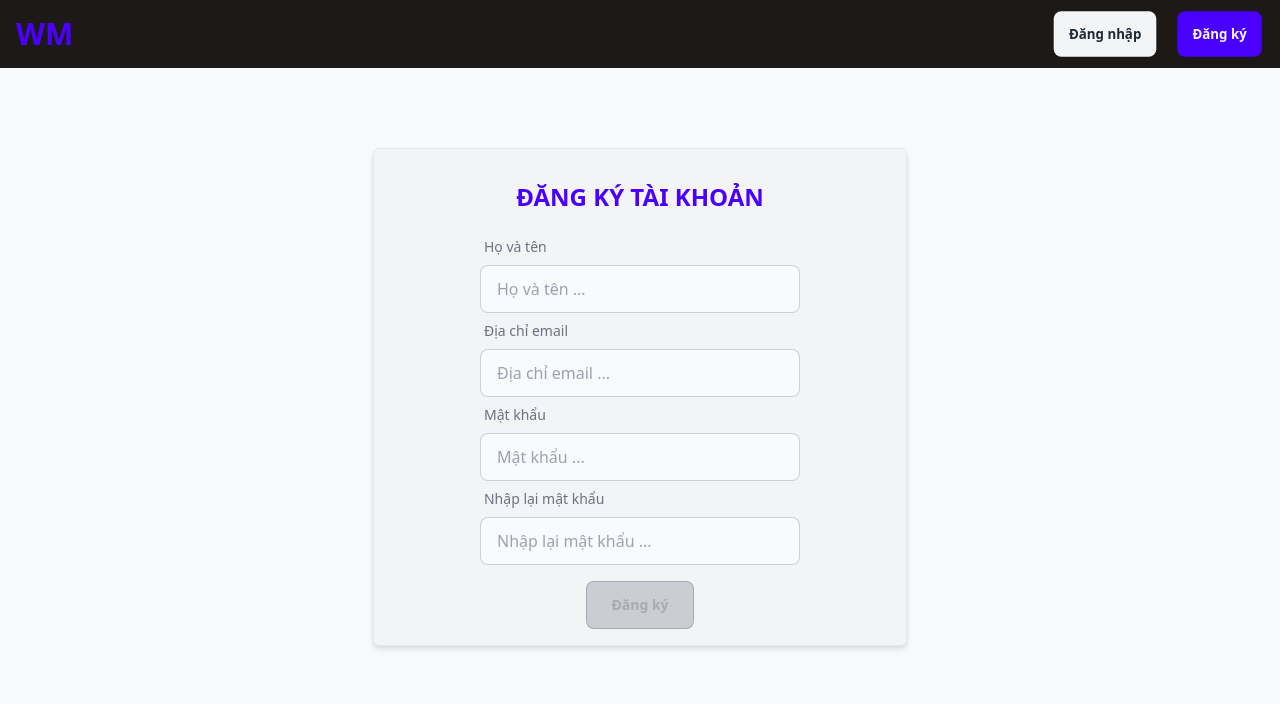
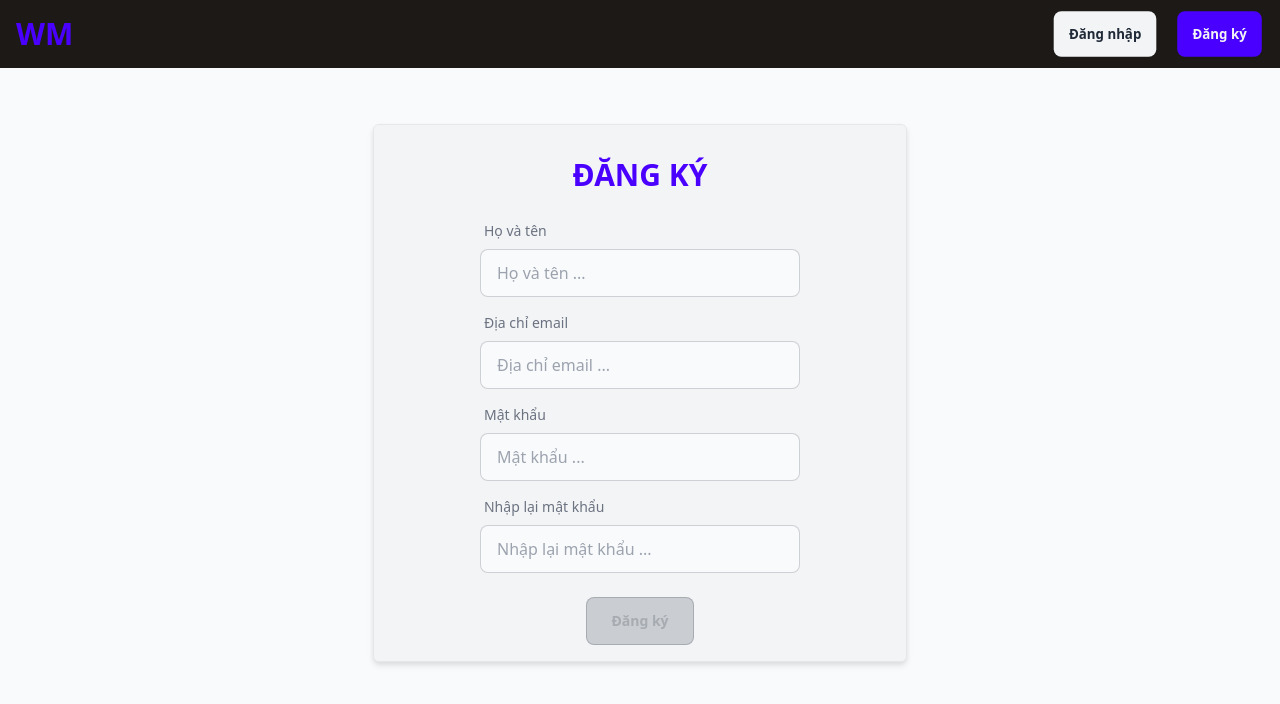
Before and after one commit to Lyridsss/WorkManagementWeb, a React (Vite) app: page /register in a window 1280 px wide. Shown: the top 704 px of the page. Built offline with nearby package versions, Linux system fonts and the light colour scheme.

Commit message:
Thêm trang cập nhật email

```diff
--- a/src/components/Input.jsx
+++ b/src/components/Input.jsx
@@ -4,7 +4,7 @@ export default function Input({ value, setValue, label, placeholder, style, type
     const [isChange, setIsChange] = useState(false)
 
     return (
-        <label className="form-control w-full max-w-xs">
+        <label className="form-control w-full max-w-xs my-1">
             <div className="label">
                 <span className="label-text text-gray-500">{label}</span>
             </div>
--- /dev/null
+++ b/src/layouts/EmailForm.jsx
@@ -0,0 +1,114 @@
+import Input from "../components/Input.jsx";
+import {useEffect, useState} from "react";
+import {axiosRequest} from "../utils/axiosRequest.js";
+import {useAuthAxiosRequest} from "../hooks/Request.jsx";
+import {useNavigate, useOutletContext} from "react-router-dom";
+
+export default function EmailForm(){
+    const [email, setEmail] = useState("")
+    const [confirm, setConfirm] = useState("")
+    const authAxiosRequest = useAuthAxiosRequest()
+    const navigate = useNavigate()
+    const [account, setAccount, setLoading] = useOutletContext()
+    const [validEmail, setValidEmail] = useState({
+        isValid: true,
+        message: ""
+    })
+
+    useEffect(() => {
+        const emailRegEx = new RegExp("^[\\w-.]+@([\\w-]+\\.)+[\\w-]{2,4}$")
+        if (emailRegEx.test(email)){
+            axiosRequest.get(`/auth/exist-email?value=${email}`)
+                .then(res => {
+                    setValidEmail({
+                        isValid: true,
+                        message: res.data.email
+                    })
+                })
+                .catch(error => {
+                    setValidEmail({
+                        isValid: false,
+                        message: error.response?.data.email
+                    })
+                })
+        } else {
+            setValidEmail({
+                isValid: false,
+                message: "Email không hợp lệ"
+            })
+        }
+    }, [email]);
+
+    const isErrorEmail = () => {
+        if (validEmail.isValid) {
+            return null
+        }
+        return validEmail.message
+    }
+
+    const isErrorConfirm = () => {
+        if (email === confirm){
+            return null
+        }
+        return "Địa chỉ email không khớp"
+    }
+
+    const isEnable = () => {
+        return isErrorEmail() == null && isErrorConfirm() == null
+    }
+
+    const updateEmail = () => {
+        const data = {
+            email
+        }
+        authAxiosRequest
+            .patch("/account/email", data)
+            .then(res => {
+                setAccount(res.data)
+                navigate("/account")
+            })
+            .catch(error => {
+                setValidEmail({
+                    isValid: false,
+                    message: error.response?.data.message
+                })
+            })
+    }
+
+    return (
+        <div className="w-full flex flex-col justify-center items-center">
+            <div className="w-full sm:w-10/12 md:w-8/12 lg:w-6/12 mt-14 mb-2 font-bold">
+                <h1>
+                    Cập nhật email
+                </h1>
+            </div>
+            <div
+                className="w-full sm:w-10/12 md:w-8/12 lg:w-6/12 flex flex-col justify-center items-center py-2 bg-base-200 rounded-box"
+            >
+                <Input
+                    label="Địa chỉ email"
+                    placeholder="Địa chỉ email ..."
+                    type="text"
+                    value={email}
+                    setValue={setEmail}
+                    error={isErrorEmail()}
+                />
+                <Input
+                    label="Nhập lại email"
+                    placeholder="Nhập lại email ..."
+                    type="text"
+                    value={confirm}
+                    setValue={setConfirm}
+                    error={isErrorConfirm()}
+                />
+                <button
+                    className="btn btn-outline btn-primary px-6 my-4"
+                    disabled={!isEnable()}
+                    onClick={updateEmail}
+                >
+                    Cập nhật
+                </button>
+            </div>
+        </div>
+    )
+}
--- a/src/pages/LoginPage.jsx
+++ b/src/pages/LoginPage.jsx
@@ -80,7 +80,7 @@ export default function LoginPage(){
                             error={isValidPassword() ? null : "Mật khẩu không hợp lệ"}
                         />
                         <button
-                            className={`btn btn-outline btn-primary px-6 mt-4`}
+                            className={`btn btn-outline btn-primary px-6 mt-5`}
                             disabled={!isValidEmail() || !isValidPassword()}
                             onClick={e => {
                                 e.preventDefault()
--- a/src/pages/RegisterPage.jsx
+++ b/src/pages/RegisterPage.jsx
@@ -2,17 +2,18 @@ import IntroHeader from "../components/IntroHeader.jsx";
 import {useEffect, useState} from "react";
 import Input from "../components/Input.jsx";
 import {useNavigate} from "react-router-dom";
-import {useAxiosRequest} from "../hooks/Request.jsx";
+import { axiosRequest } from "../utils/axiosRequest.js";
 
 export default function RegisterPage(){
     const [name, setName] = useState("")
     const [email, setEmail] = useState("")
     const [password, setPassword] = useState("")
     const [confirm, setConfirm] = useState("")
-    const axiosRequest = useAxiosRequest()
     const navigate = useNavigate()
-    const [validEmail, setValidEmail] = useState({isValid: true, message: ""})
-    const passwordRegEx = new RegExp("^(?=.*[a-z])(?=.*[A-Z])(?=.*\\d)(?=.*[!@#$%^&*()_+-]).{8,}$")
+    const [validEmail, setValidEmail] = useState({
+        isValid: true,
+        message: ""
+    })
 
     useEffect(() => {
         const emailRegEx = new RegExp("^[\\w-.]+@([\\w-]+\\.)+[\\w-]{2,4}$")
@@ -38,16 +39,35 @@ export default function RegisterPage(){
         }
     }, [email]);
 
-    const isValidName = () => {
-        return name.length <= 50
+    const isErrorEmail = () => {
+        if (validEmail.isValid) {
+            return null
+        }
+        return validEmail.message
     }
 
-    const isValidPassword = () => {
-        return passwordRegEx.test(password)
+    const isErrorName = () => {
+        if (name === ""){
+            return "Tên không được để trống"
+        } else if (name.length > 50) {
+            return "Tên chứa tối đa 50 ký tự"
+        }
+        return null
     }
 
-    const isValidConfirmPassword = () => {
-        return password === confirm
+    const isErrorPassword = () => {
+        const passwordRegEx = new RegExp("^(?=.*[a-z])(?=.*[A-Z])(?=.*\\d)(?=.*[!@#$%^&*()_+-]).{8,}$")
+        if (passwordRegEx.test(password)){
+            return null
+        }
+        return "Mật khẩu cần có tối thiểu 8 ký tự, bao gồm ít nhất một chữ hoa, chữ thường, kí tự và số"
+    }
+
+    const isErrorConfirm = () => {
+        if (password === confirm){
+            return null
+        }
+        return "Mật khẩu không khớp"
     }
 
     const register = () => {
@@ -62,21 +82,28 @@ export default function RegisterPage(){
                 navigate("/login")
             })
             .catch(error => {
-                console.log(error)
+                setValidEmail({
+                    isValid: false,
+                    message: error.response?.data.message
+                })
             })
+    }
+
+    const isEnable = () => {
+        return isErrorName() == null && isErrorEmail() == null && isErrorPassword() == null && isErrorConfirm() == null;
     }
 
     return (
         <div className="bg-base-100 min-h-screen">
             <IntroHeader/>
-            <div className="flex justify-center items-center py-20">
+            <div className="flex justify-center items-center py-14">
                 <div className="flex flex-col items-center py-4 px-6 border w-11/12 sm:w-3/4 lg:w-5/12 bg-base-200 drop-shadow-md rounded-md">
                     <h1
-                        className="text-2xl text-primary font-bold px-4 py-4"
+                        className="text-3xl text-primary font-bold px-4 py-4"
                     >
-                        ĐĂNG KÝ TÀI KHOẢN
+                        ĐĂNG KÝ
                     </h1>
-                    <form className="flex flex-col items-center w-full">
+                    <div className="flex flex-col items-center w-full">
                         <Input
                             value={name}
                             setValue={setName}
@@ -84,7 +111,7 @@ export default function RegisterPage(){
                             placeholder="Họ và tên ..."
                             style={"bg-base-100 text-base-content"}
                             type="text"
-                            error={isValidName() ? null : "Tên chứa tối đa 50 ký tự"}
+                            error={isErrorName()}
                         />
                         <Input
                             value={email}
@@ -93,7 +120,7 @@ export default function RegisterPage(){
                             placeholder="Địa chỉ email ..."
                             style={"bg-base-100 text-base-content"}
                             type="text"
-                            error={validEmail.isValid ? null : validEmail.message}
+                            error={isErrorEmail()}
                         />
                         <Input
                             value={password}
@@ -102,7 +129,7 @@ export default function RegisterPage(){
                             placeholder="Mật khẩu ..."
                             style={"bg-base-100 text-base-content"}
                             type="password"
-                            error={isValidPassword() ? null : "Mật khẩu cần có tối thiểu 8 ký tự, bao gồm ít nhất một chữ hoa, chữ thường, kí tự và số."}
+                            error={isErrorPassword()}
                         />
                         <Input
                             value={confirm}
@@ -111,19 +138,16 @@ export default function RegisterPage(){
                             placeholder="Nhập lại mật khẩu ..."
                             style={"bg-base-100 text-base-content"}
                             type="password"
-                            error={isValidConfirmPassword() ? null : "Mật khẩu không khớp"}
+                            error={isErrorConfirm()}
                         />
                         <button
-                            className={`btn btn-outline btn-primary px-6 mt-4`}
-                            disabled={!isValidConfirmPassword() || !isValidName() || !isValidPassword() || !validEmail.isValid}
-                            onClick={e => {
-                                e.preventDefault()
-                                register()
-                            }}
+                            className={`btn btn-outline btn-primary px-6 mt-5`}
+                            disabled={!isEnable()}
+                            onClick={register}
                         >
                             Đăng ký
                         </button>
-                    </form>
+                    </div>
                 </div>
             </div>
         </div>
```
Also changed, not shown: src/router/index.jsx (+9 -4 lines).
